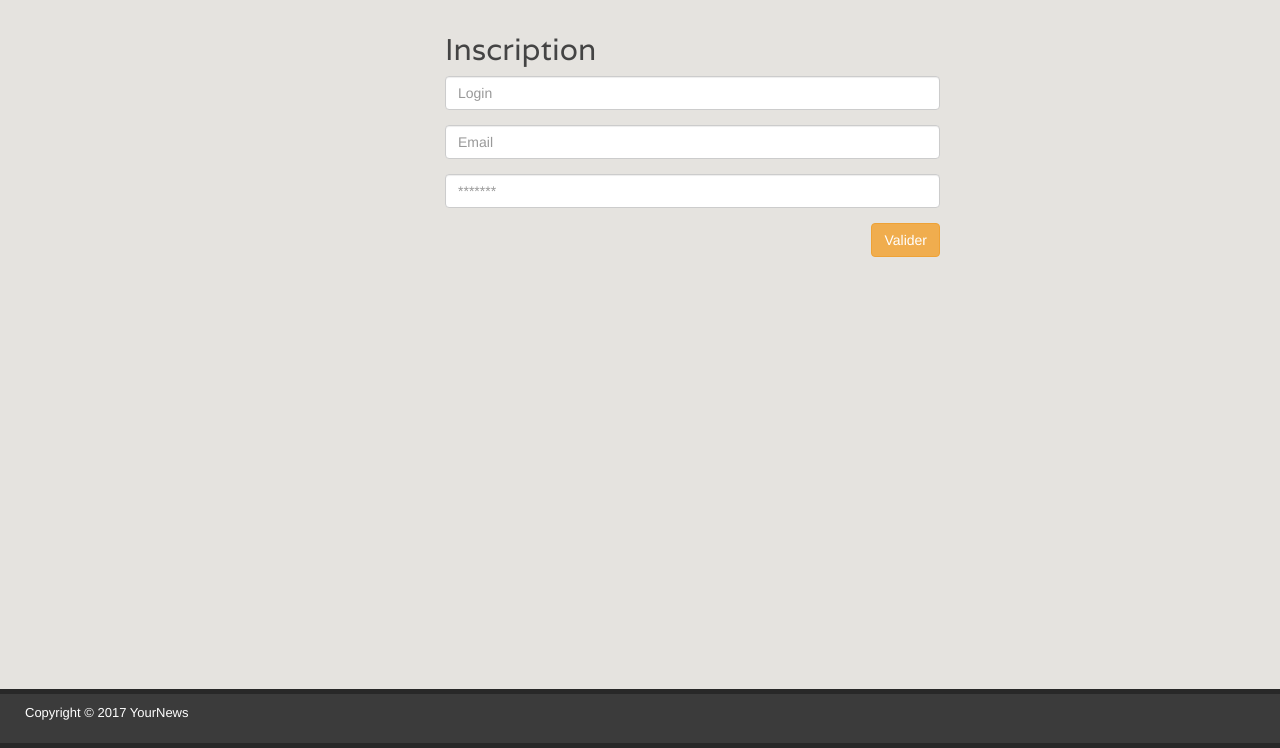
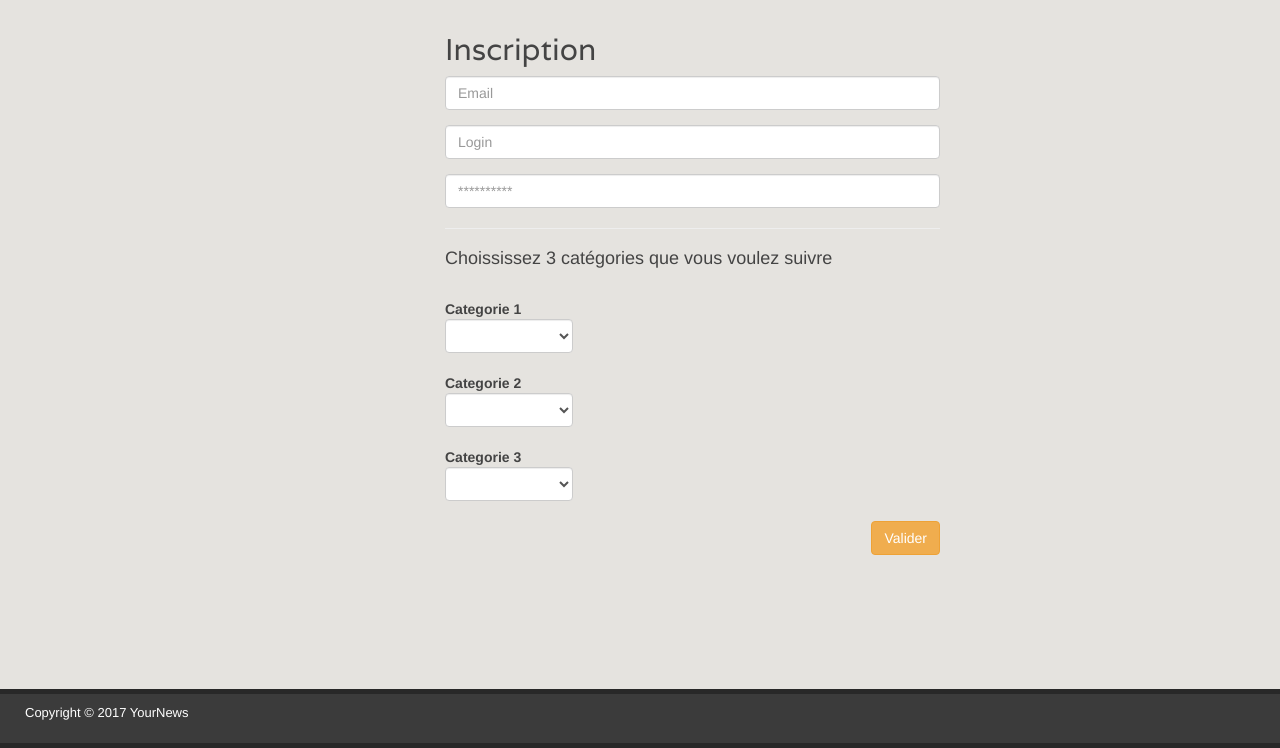
Before and after one commit to Thomasevano/NewsWebsite, a PHP site: page /register in a window 1280 px wide. Shown: the part 52-800 px from the top of the page. Run offline with PHP 8.4, Linux system fonts and the light colour scheme.

Commit message:
add category to register form

```diff
--- a/Views/register.php
+++ b/Views/register.php
@@ -1,15 +1,63 @@
-<form action="<?= BASE_URL; ?>" method="post">
+<form action="<?= BASE_URL; ?>/register" method="post">
     <div class="col-lg-5 col-lg-offset-4">
         <h2>Inscription</h2>
 
         <div class="form-group">
+            <input type="email" id="mail" name="mail" class="form-control" placeholder="Email"/>
+        </div>
+        <div class="form-group">
             <input type="text" id="login" name="login" class="form-control" placeholder="Login"/>
         </div>
         <div class="form-group">
-            <input type="email" id="mail" name="mail" class="form-control" placeholder="Email"/>
+            <input type="password" id="mdp" name="mdp" class="form-control" placeholder="**********"/>
         </div>
+
+        <hr>
+        <h4>Choississez 3 catégories que vous voulez suivre</h4><br>
+
         <div class="form-group">
-            <input type="password" id="mdp" name="mdp" class="form-control" placeholder="*******"/>
+            <label>Categorie 1
+                <select class="form-control">
+                    <option></option>
+                    <option>BFMTV</option>
+                    <option>Culture</option>
+                    <option>Football</option>
+                    <option>Hight-Tech</option>
+                    <option>Jeux Videos</option>
+                    <option>Le Monde</option>
+                    <option>Sports</option>
+                </select>
+            </label>
+        </div>
+
+        <div class="form-group">
+            <label>Categorie 2
+                <select class="form-control">
+                    <option></option>
+                    <option>BFMTV</option>
+                    <option>Culture</option>
+                    <option>Football</option>
+                    <option>Hight-Tech</option>
+                    <option>Jeux Videos</option>
+                    <option>Le Monde</option>
+                    <option>Sports</option>
+                </select>
+            </label>
+        </div>
+
+        <div class="form-group">
+            <label>Categorie 3
+                <select class="form-control">
+                    <option></option>
+                    <option>BFMTV</option>
+                    <option>Culture</option>
+                    <option>Football</option>
+                    <option>Hight-Tech</option>
+                    <option>Jeux Videos</option>
+                    <option>Le Monde</option>
+                    <option>Sports</option>
+                </select>
+            </label>
         </div>
         <button type="submit" name="submit" class="btn btn-warning pull-right">Valider</button>
 </form>
```
